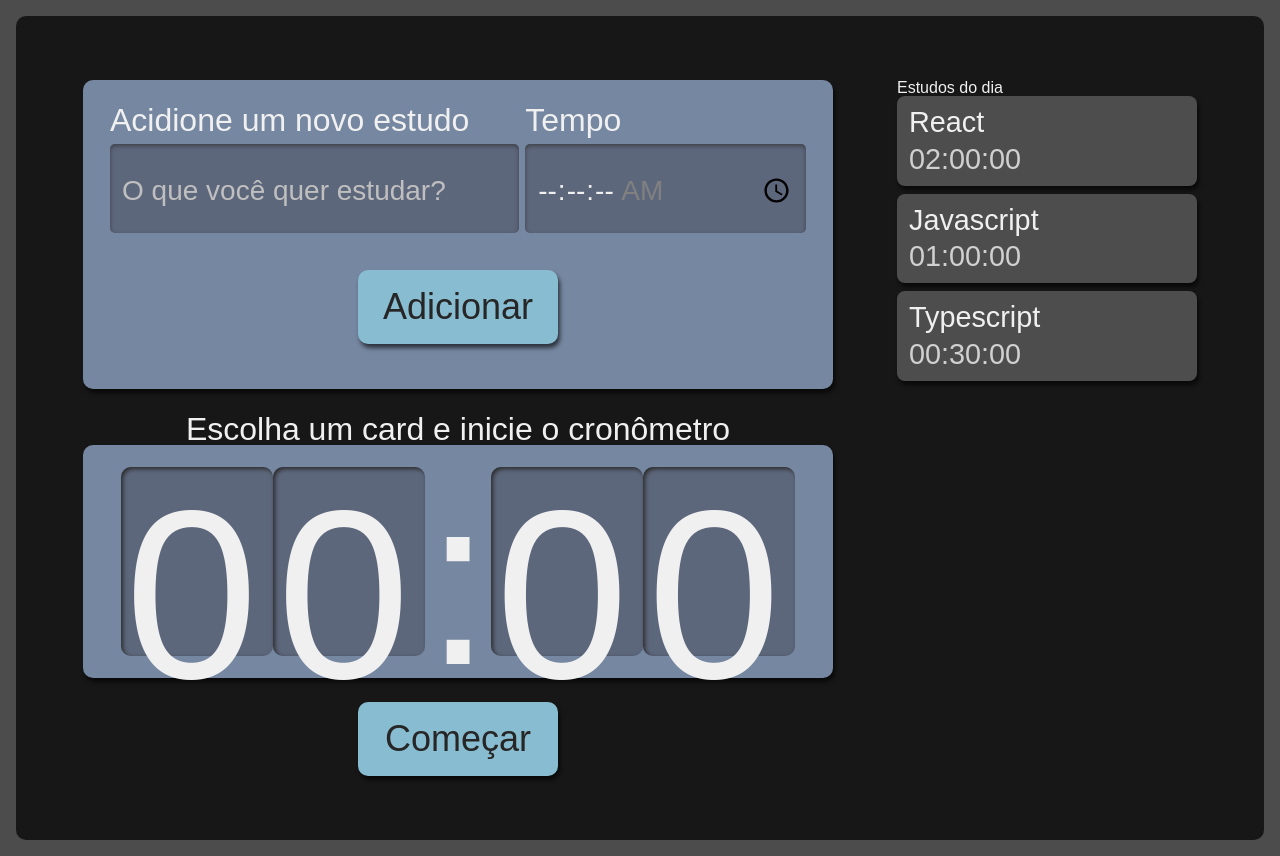
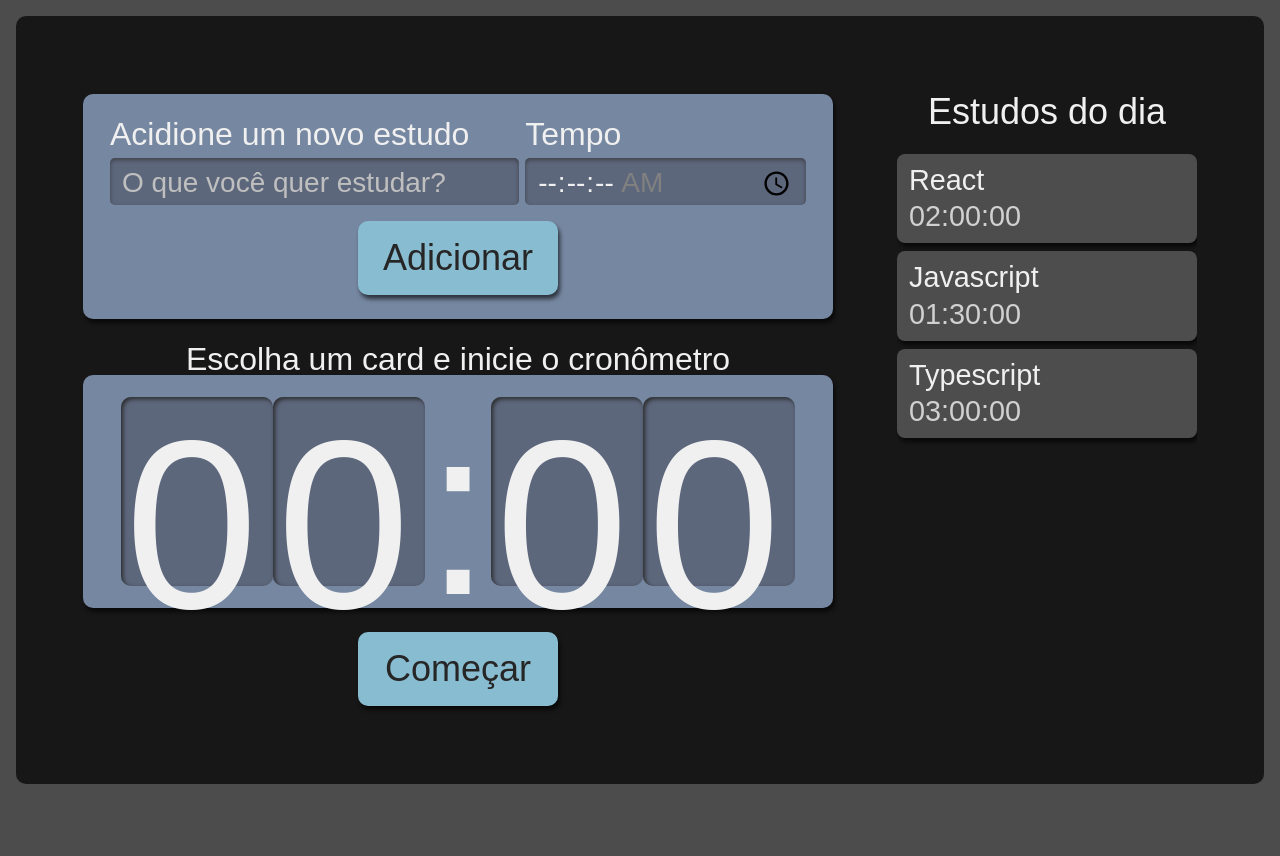
Before and after one commit to Allyhgf/alura-react-com-typescript, a React (Create React App) app: page / in a window 1280 px wide. After the commit the page ends 800 px from the top, so only its background shows below. Built offline with nearby package versions, Linux system fonts and the light colour scheme.

Commit message:
Gerenciando state e adicionando itens na lista

```diff
--- a/src/components/Lista/index.tsx
+++ b/src/components/Lista/index.tsx
@@ -1,29 +1,41 @@
-import React from "react";
+import React, { useState } from "react";
 import Item from "./Item";
 import style from "./Lista.module.scss";
 
 export default function Lista() {
-  const tarefas = [
+  const [tarefas, setTarefas] = useState([
     {
       tarefa: "React",
       tempo: "02:00:00",
     },
     {
       tarefa: "Javascript",
-      tempo: "01:00:00",
+      tempo: "01:30:00",
     },
     {
       tarefa: "Typescript",
-      tempo: "00:30:00",
+      tempo: "03:00:00",
     },
-  ];
-
+  ]);
   return (
-    <aside>
-      <h2>Estudos do dia</h2>
+    <aside className={style.listaTarefas}>
+      <h2
+        onClick={() => {
+          console.log("Click no H2", tarefas);
+          setTarefas([
+            ...tarefas,
+            {
+              tarefa: "Estudar estado",
+              tempo: "05:00:00",
+            },
+          ]);
+        }}
+      >
+        Estudos do dia
+      </h2>
       <ul>
         {tarefas.map((item, index) => (
-          <Item key={index} {...item}  />
+          <Item key={index} {...item} />
         ))}
       </ul>
     </aside>
```
